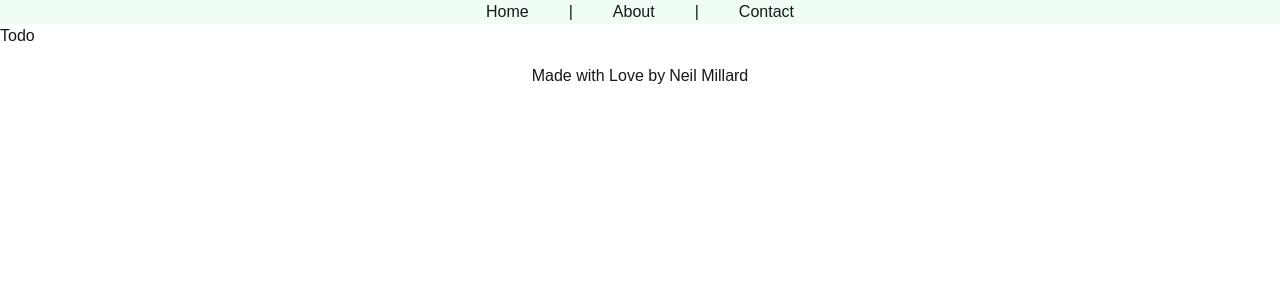
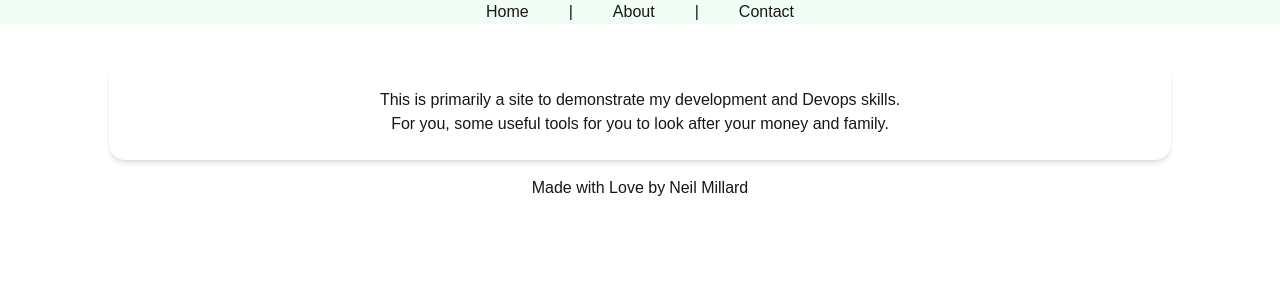
Before and after one commit to neilmillard/tools-budget, a Next.js app: page /about in a window 1280 px wide. Shown: the top 300 px of the page. Built offline with nearby package versions, Linux system fonts and the light colour scheme.

Commit message:
Add Nav help

```diff
--- a/src/app/about/page.tsx
+++ b/src/app/about/page.tsx
@@ -1,3 +1,5 @@
+import AboutComponent from "@/app/components/AboutComponent";
+
 export default function About() {
-    return <div>Todo</div>
+    return <AboutComponent />
 }
--- /dev/null
+++ b/src/app/components/AboutComponent.tsx
@@ -0,0 +1,10 @@
+export default function AboutComponent() {
+    return <div>
+        <div className="w-[83%] mx-auto p-6 bg-white rounded-2xl shadow-md mt-10">
+            <div className="text-center">
+                <p>This is primarily a site to demonstrate my development and Devops skills.</p>
+                <p>For you, some useful tools for you to look after your money and family.</p>
+            </div>
+        </div>
+    </div>
+}
--- a/src/app/components/NavBar.tsx
+++ b/src/app/components/NavBar.tsx
@@ -1,10 +1,15 @@
+'use client';
 import React from "react";
 import Link from "next/link";
+import {usePathname} from "next/navigation";
 
 export function NavBar() {
-    return <div className="hidden md:flex gap-10 h-full flex-row justify-center bg-green-50">
-        <Link href="/" className="flex flex-col justify-center"><span> Home </span></Link> |
-        <Link href="/about/" className="flex flex-col justify-center"><span> About </span></Link> |
-        <Link href="/contact" className="flex flex-col justify-center"><span> Contact </span></Link>
-    </div>;
+    const pathname = usePathname();
+    const isActive = (path: string) => pathname === path;
+
+    return <nav className="hidden md:flex gap-10 h-full flex-row justify-center bg-green-50">
+        <Link href="/" className={isActive("/") ? "font-bold" : "" + "flex flex-col justify-center"}><span> Home </span></Link> |
+        <Link href="/about/" className={isActive("/about/") ? "font-bold" : "" + "flex flex-col justify-center"}><span> About </span></Link> |
+        <Link href="/contact" className={isActive("/contact/") ? "font-bold" : "" + "flex flex-col justify-center"}><span> Contact </span></Link>
+    </nav>;
 }
```
